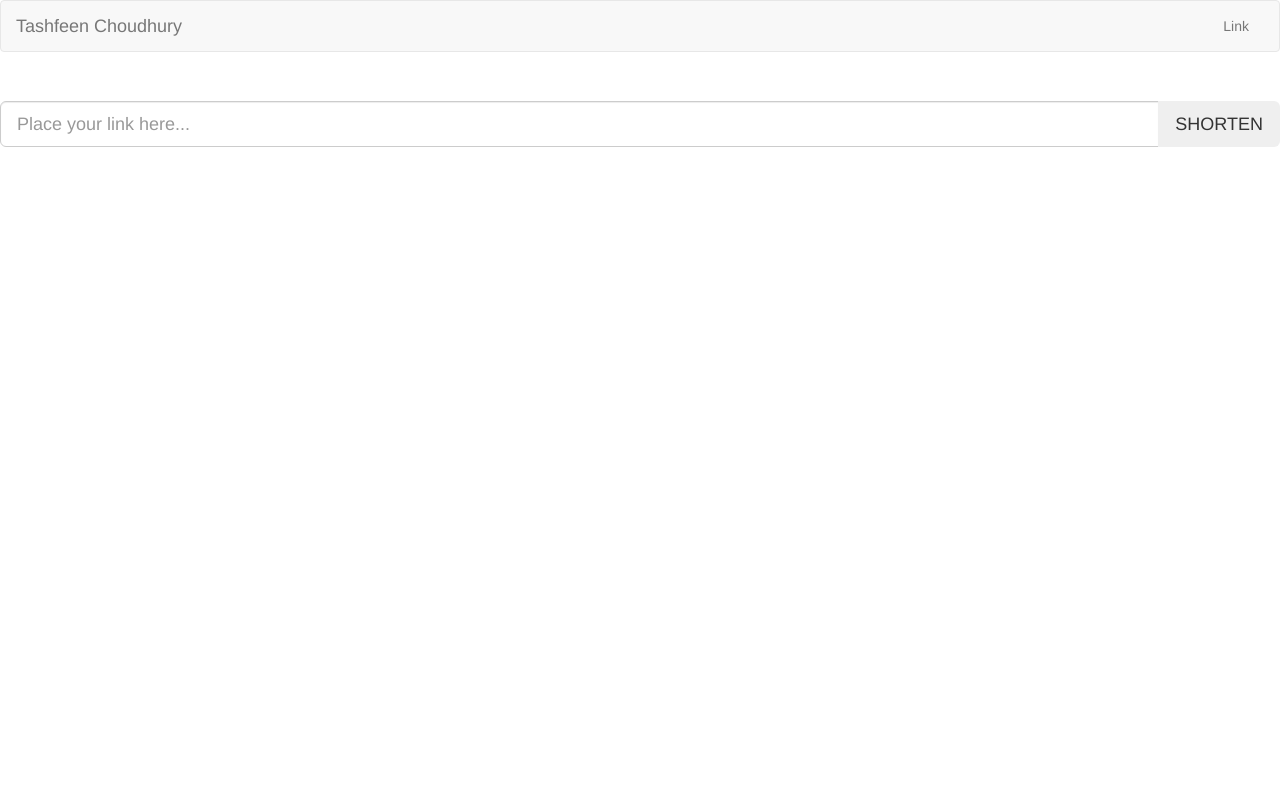
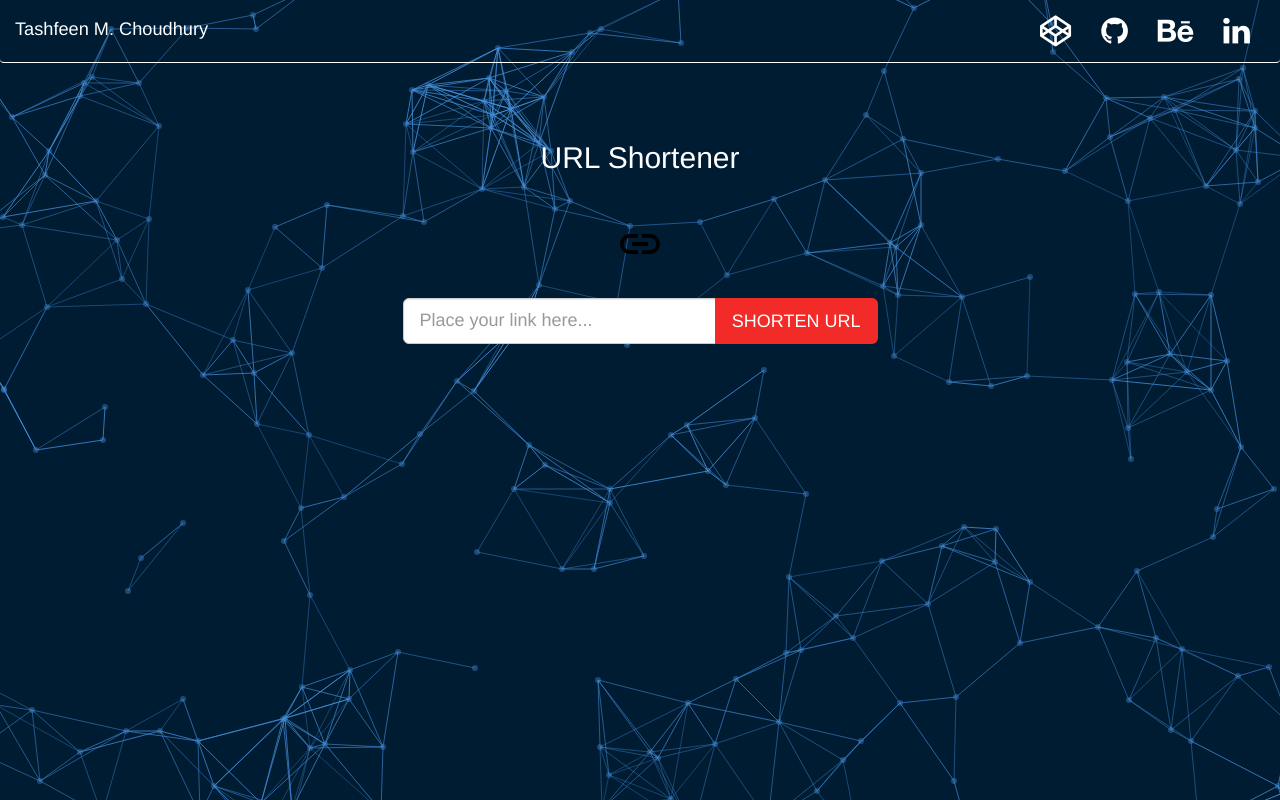
Before and after one commit to tashfeenMustafa/url-shortener-api, a website: page views/index.html in a window 1280 px wide. Drawn offline with nearby package versions, Linux system fonts and the light colour scheme; files that its build step writes are made by us from their sources.

Commit message:
Not final commit. Almost done

```diff
--- a/public/css/style.css
+++ b/public/css/style.css
@@ -1,3 +1,25 @@
+input:focus::-webkit-input-placeholder { color:transparent;}
+input:focus:-moz-placeholder { color:transparent; } /* FF 4-18 */
+input:focus::-moz-placeholder { color:transparent; } /* FF 19+ */
+input:focus:-ms-input-placeholder { color:transparent; } /* IE 10+ */
+
+body, html {
+    padding: 0;
+    margin: 0;
+}
+
+canvas {
+position:absolute;
+top:0;
+left:0;
+width:100%;
+height:100%;
+z-index:-1;
+}
+
+.fa {
+    font-size: 222%;
+}
 .mid {
     overflow: auto;
     padding-bottom: 150px;
@@ -6,3 +28,57 @@
 #wrap {
     min-height: 100%;
 }
+
+.search-bar {
+    margin: 0 31%;
+}
+
+.link-icon {
+    margin: 3% 0 1% 0;
+}
+.navbar-brand {
+    margin-top: 2%;
+    font-size: 130%;
+}
+
+.link-container {
+    margin: 7% 28% 0 28%;
+    padding: 2% 0 3% 0;
+    border: 2px solid #3F88C5;
+    border-radius: 9px;
+}
+
+.link-container i {
+    margin: 0% 0% 0% 3%;
+    font-size: 241%;
+}
+.link-container a {
+    color: #3F88C5;
+}
+.link-container a:hover {
+    text-decoration: none;
+    color: #F1E4E8 !important;
+}
+
+.navbar-default .navbar-nav > li > a {
+    color: white;
+}
+.navbar-default {
+    background-color: rgba(255, 255, 255, 0.0);
+    border: none;
+    border-bottom: 1px solid white;
+}
+.navbar-brand {
+    color: white !important;
+}
+.title {
+    color: #FFF;
+}
+.btn-shorten {
+    background-color: #F22B29;
+    color: #FFF;
+}
+
+.copy-content {
+    color: #F1E4E8;
+}
--- /dev/null
+++ b/public/javascripts/animation.js
@@ -0,0 +1,90 @@
+var canvas = document.getElementById("networks");
+canvas.width = window.innerWidth;
+canvas.height = window.innerHeight;
+var ctx = canvas.getContext("2d");
+
+var TAU = 2 * Math.PI;
+
+function loop() {
+  ctx.clearRect(0, 0, canvas.width, canvas.height);
+  update();
+  draw();
+  requestAnimationFrame(loop);
+}
+
+function Ball (startX, startY, startVelX, startVelY) {
+  this.x = startX || Math.random() * canvas.width;
+  this.y = startY || Math.random() * canvas.height;
+  this.vel = {
+    x: startVelX || Math.random() * 2 - 1,
+    y: startVelY || Math.random() * 2 - 1
+  };
+  this.update = function(canvas) {
+    if (this.x > canvas.width + 50 || this.x < -50) {
+      this.vel.x = -this.vel.x;
+    }
+    if (this.y > canvas.height + 50 || this.y < -50) {
+      this.vel.y = -this.vel.y;
+    }
+    this.x += this.vel.x;
+    this.y += this.vel.y;
+  };
+  this.draw = function(ctx, can) {
+    ctx.beginPath();
+    ctx.globalAlpha = .4;
+    ctx.fillStyle = '#448fda';
+    ctx.arc((0.5 + this.x) | 0, (0.5 + this.y) | 0, 3, 0, TAU, false);
+    ctx.fill();
+  }
+}
+
+var balls = [];
+for (var i = 0; i < canvas.width * canvas.height / (65*65); i++) {
+  balls.push(new Ball(Math.random() * canvas.width, Math.random() * canvas.height));
+}
+
+var lastTime = Date.now();
+function update() {
+  var diff = Date.now() - lastTime;
+  for (var frame = 0; frame * 16.6667 < diff; frame++) {
+    for (var index = 0; index < balls.length; index++) {
+      balls[index].update(canvas);
+    }
+  }
+  lastTime = Date.now();
+}
+var mouseX = -1e9, mouseY = -1e9;
+document.addEventListener('mousemove', function(event) {
+  mouseX = event.clientX;
+  mouseY = event.clientY;
+});
+
+function distMouse(ball) {
+  return Math.hypot(ball.x - mouseX, ball.y - mouseY);
+}
+
+function draw() {
+  ctx.globalAlpha=1;
+  ctx.fillStyle = '#001c33';
+  ctx.fillRect(0,0,canvas.width, canvas.height);
+  for (var index = 0; index < balls.length; index++) {
+    var ball = balls[index];
+    ball.draw(ctx, canvas);
+    ctx.beginPath();
+    for (var index2 = balls.length - 1; index2 > index; index2 += -1) {
+      var ball2 = balls[index2];
+      var dist = Math.hypot(ball.x - ball2.x, ball.y - ball2.y);
+        if (dist < 100) {
+          ctx.strokeStyle = "#448fda";
+          ctx.globalAlpha = 1 - (dist > 100 ? .8 : dist / 150);
+          ctx.lineWidth = "2px";
+          ctx.moveTo((0.5 + ball.x) | 0, (0.5 + ball.y) | 0);
+          ctx.lineTo((0.5 + ball2.x) | 0, (0.5 + ball2.y) | 0);
+        }
+    }
+    ctx.stroke();
+  }
+}
+
+// Start
+loop();
--- a/public/javascripts/shorten.js
+++ b/public/javascripts/shorten.js
@@ -9,8 +9,9 @@ $(document).ready(function() {
             success: function(data)
             {
                 // display the shortened URL returned by the server
-                var resultHTML = '<a class="result" href="https://' + data.long_url + '" target="_blank">'
-                    + data.short_url + '</a>';
+                var resultHTML = '<div class="link-container"><h4><a class="result" href="https://' + data.long_url + '" target="_blank">'
+                    + data.long_url + '</a></h4><a class="result" href="https://' + data.long_url + '" target="_blank">'
+                    + data.short_url + '</a><i class="material-icons copy-content">&#xE14D;</i></div>';
                 $('#link').html(resultHTML);
                 $('#link').hide().fadeIn('slow');
             }
--- a/server.js
+++ b/server.js
@@ -46,12 +46,10 @@ app.post('/api/shorten', function(request, response)
         if(doc)
         {
             // URL is in the database, already been shortened before
-            console.log('doc: ' + doc)
             shortUrl = config.webhost + base58.decode(doc.longUrl)
 
             // Return shortUrl without creating new entry since it is already present
             // in the database
-            console.log('shortUrl: ' + shortUrl)
             response.send({'short_url': shortUrl, 'long_url': longUrl})
         }
         else
@@ -65,10 +63,8 @@ app.post('/api/shorten', function(request, response)
                 if(err)
                     console.error(err)
 
-                console.log('newUrl: ' + newUrl)
                 shortUrl = config.webhost + base58.encode(newUrl._id)
 
-                console.log('shortUrl: ' + shortUrl)
                 response.send({'short_url': shortUrl, 'long_url': newUrl.long_url})
             })
         }
@@ -89,7 +85,6 @@ app.get('/:encoded_id', function(request, response)
 
         if(doc)
         {
-            console.log('doc in get req: ' + doc)
             // Entry exists, redirect user to original link
             response.redirect('http://' + doc.long_url)
         }
--- a/views/index.html
+++ b/views/index.html
@@ -10,6 +10,7 @@
         <link href='https://fonts.googleapis.com/css?family=Raleway' rel='stylesheet' type='text/css'>
         <link href="https://fonts.googleapis.com/icon?family=Material+Icons"
         rel="stylesheet">
+        <link href="https://maxcdn.bootstrapcdn.com/font-awesome/4.7.0/css/font-awesome.min.css" rel="stylesheet" integrity="sha384-wvfXpqpZZVQGK6TAh5PVlGOfQNHSoD2xbE+QkPxCAFlNEevoEH3Sl0sibVcOQVnN" crossorigin="anonymous">
         <!-- Latest compiled and minified CSS -->
         <link rel="stylesheet" href="https://maxcdn.bootstrapcdn.com/bootstrap/3.3.7/css/bootstrap.min.css" integrity="sha384-BVYiiSIFeK1dGmJRAkycuHAHRg32OmUcww7on3RYdg4Va+PmSTsz/K68vbdEjh4u" crossorigin="anonymous">
         <link href="css/style.css" rel="stylesheet">
@@ -25,13 +26,16 @@
                         <span class="icon-bar"></span>
                         <span class="icon-bar"></span>
                   </button>
-                  <a class="navbar-brand" href="https://codepen.io/tashfeenMustafa">Tashfeen Choudhury</a>
+                  <a class="navbar-brand" href="https://codepen.io/tashfeenMustafa">Tashfeen M. Choudhury</a>
                 </div>
 
                 <!-- Collect the nav links, forms, and other content for toggling -->
                 <div class="collapse navbar-collapse" id="bs-example-navbar-collapse-1">
                     <ul class="nav navbar-nav navbar-right">
-                        <li><a href="#">Link</a></li>
+                        <li><a href="http://codepen.io/tashfeenMustafa"><i class="fa fa-codepen"></i></a></li>
+                        <li><a href="http://github.com/tashfeenMustafa"><i class="fa fa-github"></i></a></li>
+                        <li><a href="http://behance.net/bearded-man"><i class="fa fa-behance"></i></a></li>
+                        <li><a href="#"><i class="fa fa-linkedin"></i></a></li>
                     </ul>
                 </div><!-- /.navbar-collapse -->
             </div><!-- /.container-fluid -->
@@ -42,20 +46,24 @@
             <div class="container-fluid" id="wrap">
                 <div class="row link-icon">
                     <div class=" col-md-12 text-center">
+                        <h2 class="title">URL Shortener</h2>
                         <!-- For IE9 or below. -->
-                        <i class="material-icons">&#xE157;</i>
+                        <svg class="link-icon" fill="#000000" height="48" viewBox="0 0 24 24" width="48" xmlns="http://www.w3.org/2000/svg">
+                            <path d="M0 0h24v24H0z" fill="none"/>
+                            <path d="M3.9 12c0-1.71 1.39-3.1 3.1-3.1h4V7H7c-2.76 0-5 2.24-5 5s2.24 5 5 5h4v-1.9H7c-1.71 0-3.1-1.39-3.1-3.1zM8 13h8v-2H8v2zm9-6h-4v1.9h4c1.71 0 3.1 1.39 3.1 3.1s-1.39 3.1-3.1 3.1h-4V17h4c2.76 0 5-2.24 5-5s-2.24-5-5-5z"/>
+                        </svg>
                     </div>
                 </div>
                 <div class="row search-bar">
                     <div class="input-group input-group-lg">
                         <input type="text" id="url-field" class="form-control" placeholder="Place your link here..." aria-describedby="url shortening form">
                         <span class="input-group-btn">
-                            <button class="btn btn-shorten" type="button">SHORTEN</button>
+                            <button class="btn btn-shorten" type="button">SHORTEN URL</button>
                         </span>
                     </div>
                 </div>
             </div>
-            <div class="container shortened-links">
+            <div class="container shortened-links text-center">
                 <div class="row">
                     <div class=" col-lg-12 ">
                         <div id="link"></div>
@@ -64,8 +72,11 @@
             </div>
         </section>
 
+
         <footer class="footer">
 
         </footer>
+        <canvas id="networks"></canvas>
     </body>
+    <script src="/javascripts/animation.js"></script>
 </html>
```
Also changed, not shown: public/img/link.svg (added).
